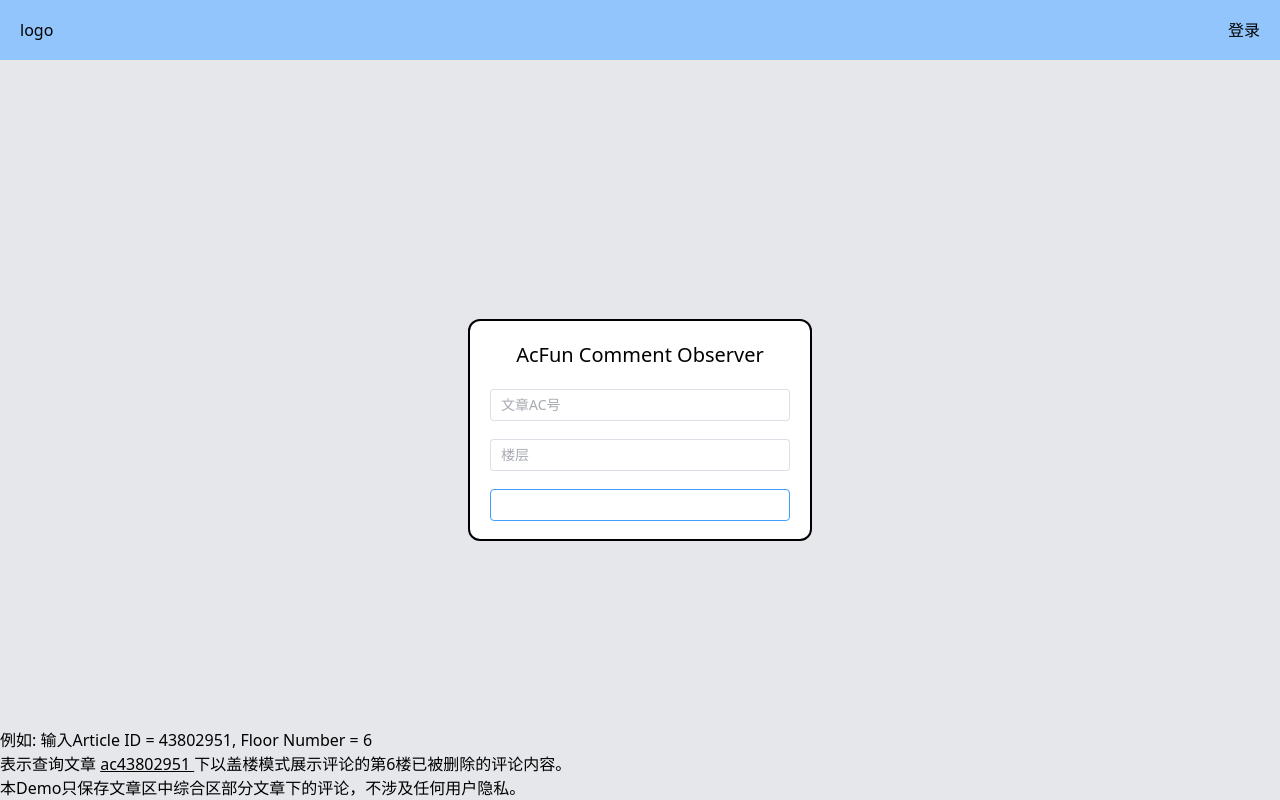
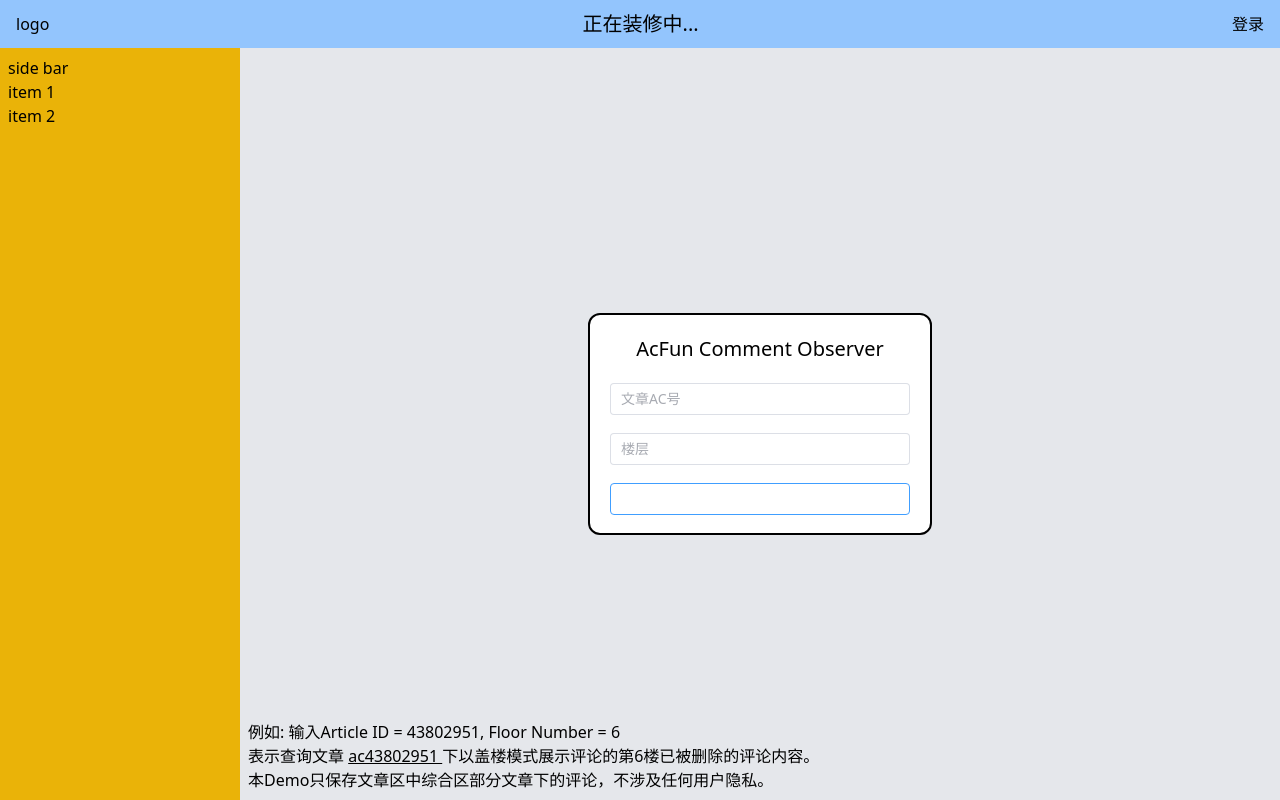
Before and after one commit to WangHongshuo/acfun_comments_observer_web, a Vue app in the folder frontend/: page / in a window 1280 px wide. Built offline with nearby package versions, Linux system fonts and the light colour scheme.

Commit message:
frontend: add sidebar

```diff
--- a/frontend/src/layout/components/navibar.vue
+++ b/frontend/src/layout/components/navibar.vue
@@ -1,12 +1,11 @@
 <template>
-  <el-header class=" bg-blue-300 flex items-center justify-between">
-    <div class="logo">
-      logo
-    </div>
-    <div class="toolbar">
+  <div class="navibar bg-blue-300 h-12 flex items-center justify-between">
+    <div class="logo px-4">logo</div>
+    <div class=" text-center text-xl">正在装修中...</div>
+    <div class="toolbar px-4">
       <span>登录</span>
     </div>
-  </el-header>
+  </div>
 </template>
 
 <script lang="ts" setup>
--- /dev/null
+++ b/frontend/src/layout/components/sidebar.vue
@@ -0,0 +1,13 @@
+<template>
+  <div class="sidebar bg-yellow-500 w-60 h-full px-2 py-2">
+    <div>side bar</div>
+    <div>item 1</div>
+    <div>item 2</div>
+  </div>
+</template>
+
+<script lang="ts" setup>
+
+</script>
+
+<style lang="scss" scoped></style>
--- a/frontend/src/layout/index.vue
+++ b/frontend/src/layout/index.vue
@@ -1,17 +1,22 @@
 <template>
-  <div v-show="true" class="h-screen w-screen flex flex-col flex-grow">
-    <navibar />
-    <div :style="{ height: appMainHeight + 'px' }" class="w-full bg-gray-200 py-4 overflow-y-auto">
-      <router-view />
+  <div v-show="true" class="h-screen w-screen flex flex-col">
+    <navibar id="navibar" />
+    <div :style="{ height: appMainHeight + 'px' }" class="flex">
+      <sidebar id="sidebar" />
+      <div :style="{ width: appMainWidth + 'px' }" class="w-full bg-gray-200 px-2 py-2 overflow-y-auto">
+        <router-view />
+      </div>
     </div>
   </div>
 </template>
 
 <script lang="ts" setup>
 import navibar from './components/navibar.vue'
+import sidebar from './components/sidebar.vue'
 import { ref, onMounted, onUpdated } from 'vue'
 
 let appMainHeight = ref(0)
+let appMainWidth = ref(0)
 
 // 窗口尺寸变化
 onMounted(() => {
@@ -35,9 +40,11 @@
   console.log('calcAppMainSize')
   let navibar = document.getElementById('navibar')
   let navibarHeight = navibar ? navibar.offsetHeight : 0
-  console.log(navibarHeight)
   appMainHeight.value = window.innerHeight - navibarHeight
-  console.log(appMainHeight.value)
+
+  let sidebar = document.getElementById('sidebar')
+  let sidebarWidth = sidebar ? sidebar.offsetWidth : 0
+  appMainWidth.value = window.innerWidth - sidebarWidth
 }
 
 </script>
--- a/frontend/src/styles/output.css
+++ b/frontend/src/styles/output.css
@@ -548,8 +548,17 @@
   position: fixed;
 }
 
+.absolute {
+  position: absolute;
+}
+
 .relative {
   position: relative;
+}
+
+.inset-x-0 {
+  left: 0px;
+  right: 0px;
 }
 
 .bottom-0 {
@@ -560,12 +569,20 @@
   left: 0px;
 }
 
+.mb-px {
+  margin-bottom: 1px;
+}
+
 .flex {
   display: flex;
 }
 
-.h-16 {
-  height: 4rem;
+.h-12 {
+  height: 3rem;
+}
+
+.h-60 {
+  height: 15rem;
 }
 
 .h-full {
@@ -576,8 +593,8 @@
   height: 100vh;
 }
 
-.h-12 {
-  height: 3rem;
+.w-60 {
+  width: 15rem;
 }
 
 .w-full {
@@ -616,10 +633,6 @@
   overflow-y: auto;
 }
 
-.overflow-y-scroll {
-  overflow-y: scroll;
-}
-
 .rounded-xl {
   border-radius: 0.75rem;
 }
@@ -637,14 +650,14 @@
   border-color: rgb(0 0 0 / var(--tw-border-opacity));
 }
 
-.bg-blue-500 {
+.bg-blue-300 {
   --tw-bg-opacity: 1;
-  background-color: rgb(59 130 246 / var(--tw-bg-opacity));
+  background-color: rgb(147 197 253 / var(--tw-bg-opacity));
 }
 
-.bg-green-400 {
+.bg-gray-200 {
   --tw-bg-opacity: 1;
-  background-color: rgb(74 222 128 / var(--tw-bg-opacity));
+  background-color: rgb(229 231 235 / var(--tw-bg-opacity));
 }
 
 .bg-white {
@@ -652,34 +665,9 @@
   background-color: rgb(255 255 255 / var(--tw-bg-opacity));
 }
 
-.bg-yellow-400 {
+.bg-yellow-500 {
   --tw-bg-opacity: 1;
-  background-color: rgb(250 204 21 / var(--tw-bg-opacity));
-}
-
-.bg-sky-400 {
-  --tw-bg-opacity: 1;
-  background-color: rgb(56 189 248 / var(--tw-bg-opacity));
-}
-
-.bg-gray-500 {
-  --tw-bg-opacity: 1;
-  background-color: rgb(107 114 128 / var(--tw-bg-opacity));
-}
-
-.bg-gray-200 {
-  --tw-bg-opacity: 1;
-  background-color: rgb(229 231 235 / var(--tw-bg-opacity));
-}
-
-.bg-red-300 {
-  --tw-bg-opacity: 1;
-  background-color: rgb(252 165 165 / var(--tw-bg-opacity));
-}
-
-.bg-blue-300 {
-  --tw-bg-opacity: 1;
-  background-color: rgb(147 197 253 / var(--tw-bg-opacity));
+  background-color: rgb(234 179 8 / var(--tw-bg-opacity));
 }
 
 .px-5 {
@@ -687,23 +675,38 @@
   padding-right: 1.25rem;
 }
 
+.py-4 {
+  padding-top: 1rem;
+  padding-bottom: 1rem;
+}
+
 .py-5 {
   padding-top: 1.25rem;
   padding-bottom: 1.25rem;
 }
 
-.py-8 {
-  padding-top: 2rem;
-  padding-bottom: 2rem;
+.px-2 {
+  padding-left: 0.5rem;
+  padding-right: 0.5rem;
 }
 
-.py-4 {
-  padding-top: 1rem;
-  padding-bottom: 1rem;
+.px-4 {
+  padding-left: 1rem;
+  padding-right: 1rem;
+}
+
+.py-2 {
+  padding-top: 0.5rem;
+  padding-bottom: 0.5rem;
 }
 
 .text-center {
   text-align: center;
+}
+
+.text-4xl {
+  font-size: 2.25rem;
+  line-height: 2.5rem;
 }
 
 .text-xl {
@@ -711,16 +714,6 @@
   line-height: 1.75rem;
 }
 
-.text-3xl {
-  font-size: 1.875rem;
-  line-height: 2.25rem;
-}
-
-.text-4xl {
-  font-size: 2.25rem;
-  line-height: 2.5rem;
-}
-
 .blur {
   --tw-blur: blur(8px);
   filter: var(--tw-blur) var(--tw-brightness) var(--tw-contrast) var(--tw-grayscale) var(--tw-hue-rotate) var(--tw-invert) var(--tw-saturate) var(--tw-sepia) var(--tw-drop-shadow);
--- a/frontend/src/views/search-page/index.vue
+++ b/frontend/src/views/search-page/index.vue
@@ -1,5 +1,5 @@
 <template>
-  <div class="flex w-full h-full items-center justify-center">
+  <div class="relative flex w-full h-full items-center justify-center">
     <div class="flex bg-white flex-col px-5 rounded-xl border-solid border-2 border-black">
       <div class="text-center text-xl py-5">AcFun Comment Observer</div>
       <el-form ref="ruleFormRef" :model="queryParam" style="max-width: 300px" :rules="rules" status-icon>
@@ -14,8 +14,7 @@
         </el-form-item>
       </el-form>
     </div>
-  </div>
-  <div class="fixed bottom-0 left-0">
+    <div class="absolute inset-x-0 bottom-0">
       <div>例如: 输入Article ID = 43802951, Floor Number = 6</div>
       <div>
         表示查询文章
@@ -25,6 +24,7 @@
         下以盖楼模式展示评论的第6楼已被删除的评论内容。
       </div>
       <div>本Demo只保存文章区中综合区部分文章下的评论，不涉及任何用户隐私。</div>
+    </div>
   </div>
 </template>
 
```
Also changed, not shown: frontend/components.d.ts (+0 -8 lines). Lines whose indentation alone changed are shown as unchanged.
